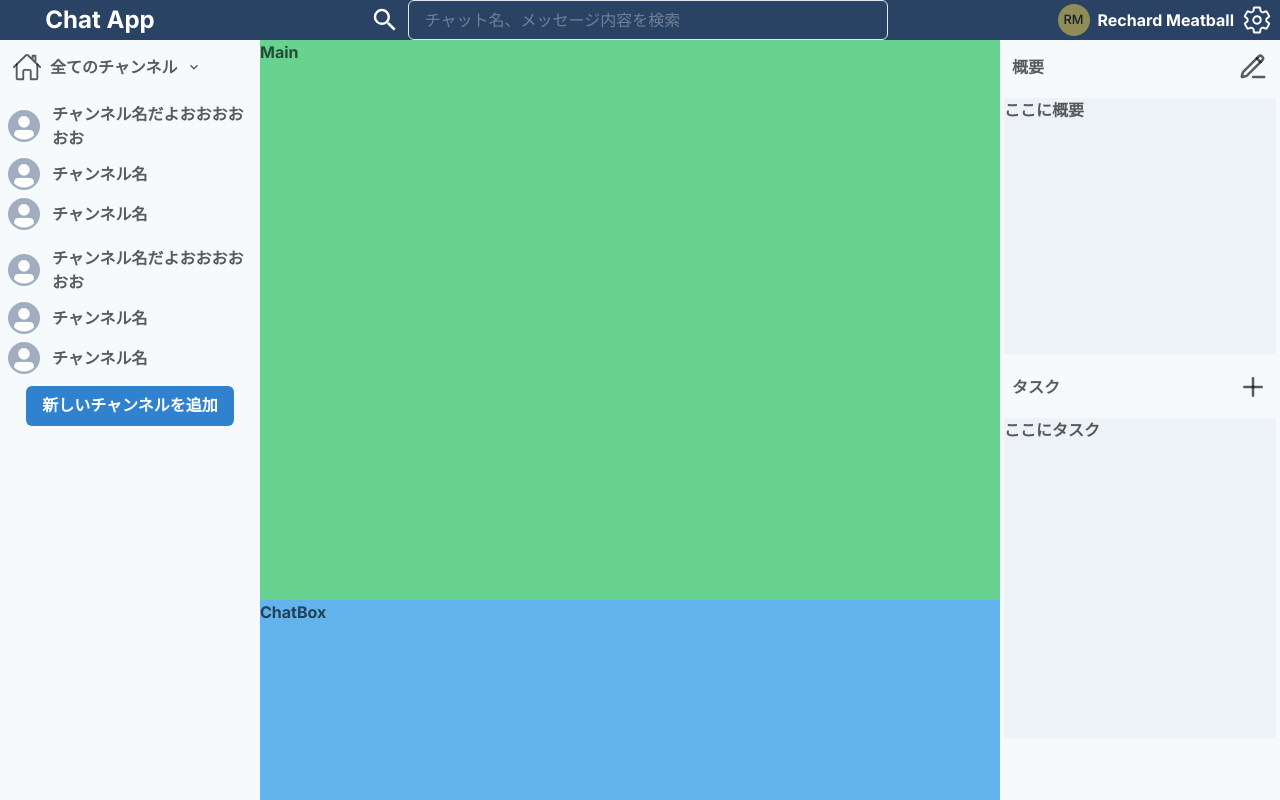
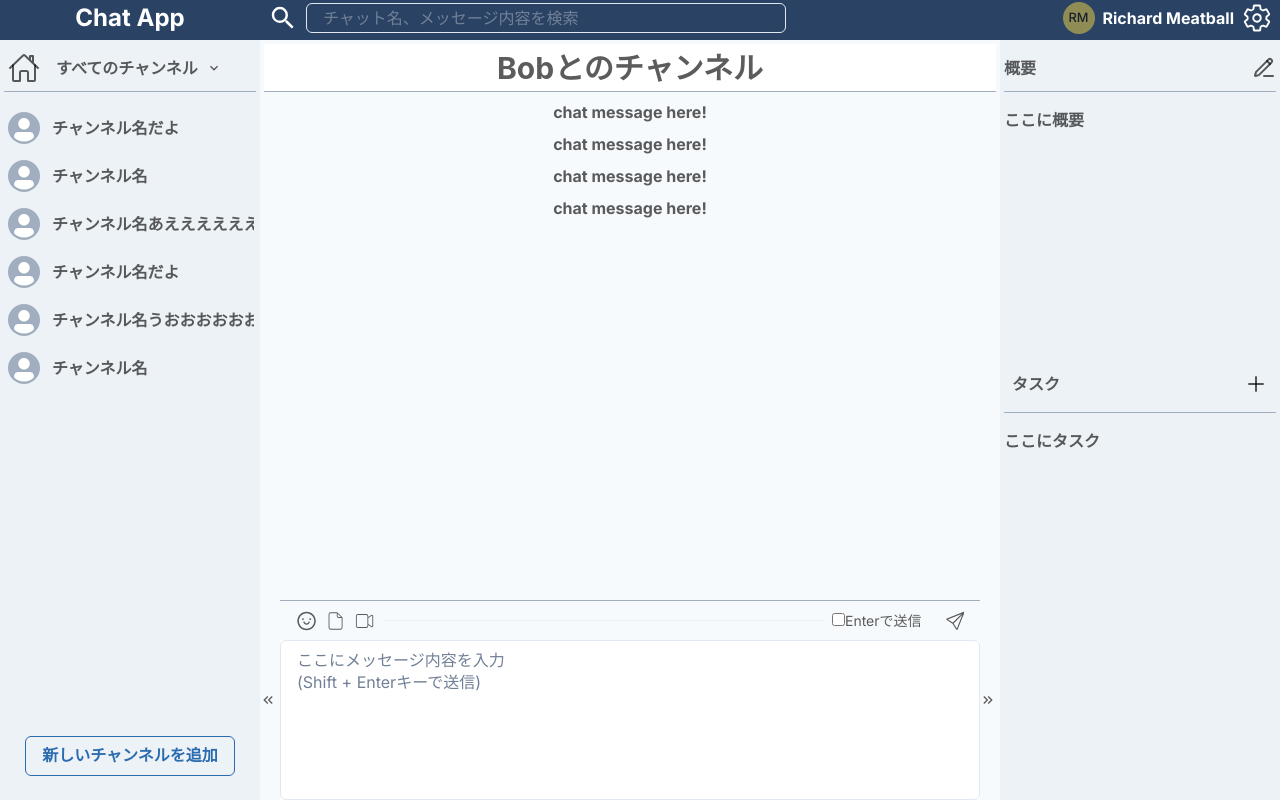
Before and after one commit to RimuMurakami/chatapp-frontend, a Next.js app: page /chat in a window 1280 px wide. Built offline with nearby package versions, Linux system fonts and the light colour scheme.

Commit message:
done text-input

```diff
--- /dev/null
+++ b/app/(features)/chat/components/layout/chat-message.tsx
@@ -0,0 +1,28 @@
+import { Divider, Heading, Text, VStack } from "@chakra-ui/react";
+
+export function ChatMessage() {
+  return (
+    <>
+      <VStack p={1}>
+        {/* <Heading w={"100%"} textAlign={"center"} bgColor={"white"}> */}
+        <Heading
+          display={"flex"}
+          alignItems={"center"}
+          justifyContent={"center"}
+          w={"100%"}
+          h={"12"}
+          size={"lg"}
+          bgColor={"white"}
+          borderBottom={"1px solid"}
+          borderColor={"gray.400"}
+        >
+          Bobとのチャンネル
+        </Heading>
+        <Text>chat message here!</Text>
+        <Text>chat message here!</Text>
+        <Text>chat message here!</Text>
+        <Text>chat message here!</Text>
+      </VStack>
+    </>
+  );
+}
--- a/app/(features)/chat/components/layout/header.tsx
+++ b/app/(features)/chat/components/layout/header.tsx
@@ -7,16 +7,18 @@ export function Header() {
     <>
       <Box color={"white"}>
         <HStack justify={"space-between"}>
-          <Text textAlign={"center"} fontSize={"x-large"} w={"200px"}>
-            Chat App
-          </Text>
           <HStack>
-            <MdOutlineSearch size="30px" />
-            <Input w={"30rem"} placeholder="チャット名、メッセージ内容を検索" />
+            <Text textAlign={"center"} fontSize={"x-large"} w={"260px"}>
+              Chat App
+            </Text>
+            <HStack>
+              <MdOutlineSearch size="30px" />
+              <Input h={"30px"} w={"30rem"} placeholder="チャット名、メッセージ内容を検索" />
+            </HStack>
           </HStack>
           <HStack mr={"2"}>
             <Avatar name="Rechard Meatball" src="" size={"sm"} />
-            <Text>Rechard Meatball</Text>
+            <Text>Richard Meatball</Text>
             <IoSettingsOutline size="30px" />
           </HStack>
         </HStack>
--- a/app/(features)/chat/components/layout/left-sidenav.tsx
+++ b/app/(features)/chat/components/layout/left-sidenav.tsx
@@ -1,20 +1,22 @@
 import { IoHomeOutline } from "react-icons/io5";
 import { MdKeyboardArrowDown } from "react-icons/md";
-import { Avatar, Box, Button, HStack, Text, VStack } from "@chakra-ui/react";
+import { Avatar, Box, Button, Flex, HStack, Text, VStack } from "@chakra-ui/react";
 
 export function LeftSideNav() {
   return (
-    <Box m={1}>
-      <HStack p={2} pb={4}>
-        <IoHomeOutline size="30px" />
-        <Text>全てのチャンネル</Text>
-        <MdKeyboardArrowDown />
+    <Box m={1} maxH={"calc(100dvh - 40px)"}>
+      <HStack px={1} h={12} borderBottom={"1px solid"} borderColor={"gray.400"}>
+        <IoHomeOutline size="32px" />
+        <HStack pl={2}>
+          <Text>すべてのチャンネル</Text>
+          <MdKeyboardArrowDown />
+        </HStack>
       </HStack>
-      <VStack>
-        <VStack align={"flex-start"} p={1}>
+      <VStack pt={4} justify={"space-between"} align={"start"} h={"calc(100dvh - 40px - 64px)"}>
+        <VStack align={"start"} p={1} gap={4} isTruncated maxW={"250px"}>
           <HStack gap={3}>
             <Avatar size={"sm"} />
-            <Text>チャンネル名だよおおおおおお</Text>
+            <Text>チャンネル名だよ</Text>
           </HStack>
           <HStack gap={3}>
             <Avatar size={"sm"} />
@@ -22,24 +24,24 @@ export function LeftSideNav() {
           </HStack>
           <HStack gap={3}>
             <Avatar size={"sm"} />
-            <Text>チャンネル名</Text>
-          </HStack>
-        </VStack>
-        <VStack align={"flex-start"} p={1}>
-          <HStack gap={3}>
-            <Avatar size={"sm"} />
-            <Text>チャンネル名だよおおおおおお</Text>
+            <Text>チャンネル名あええええええええええ</Text>
           </HStack>
           <HStack gap={3}>
             <Avatar size={"sm"} />
-            <Text>チャンネル名</Text>
+            <Text>チャンネル名だよ</Text>
+          </HStack>
+          <HStack gap={3}>
+            <Avatar size={"sm"} />
+            <Text>チャンネル名うおおおおおおおおおおおおおおおおお</Text>
           </HStack>
           <HStack gap={3}>
             <Avatar size={"sm"} />
             <Text>チャンネル名</Text>
           </HStack>
         </VStack>
-        <Button colorScheme={"blue"}>新しいチャンネルを追加</Button>
+        <Button display={"flex"} alignSelf={"center"} mb={3} colorScheme={"blue"} variant={"outline"}>
+          新しいチャンネルを追加
+        </Button>
       </VStack>
     </Box>
   );
--- a/app/(features)/chat/components/layout/right-sidenav.tsx
+++ b/app/(features)/chat/components/layout/right-sidenav.tsx
@@ -4,22 +4,22 @@ import { Avatar, Box, HStack, Text, VStack } from "@chakra-ui/react";
 
 export function RightSideNav() {
   return (
-    <Box m={1}>
+    <Box m={1} maxH={"calc(100dvh - 40px)"}>
       <Box h={"40dvh"}>
-        <HStack p={2} pb={4} justify={"space-between"}>
+        <HStack h={"12"} justify={"space-between"} borderBottom={"1px solid"} borderColor={"gray.400"}>
           <Text>概要</Text>
-          <LuPencilLine size="30px" />
+          <LuPencilLine size="24px" />
         </HStack>
-        <Box w={"100%"} h={"80%"} bgColor={"gray.100"}>
+        <Box pt={4} w={"100%"} h={"80%"} bgColor={"gray.100"}>
           ここに概要
         </Box>
       </Box>
-      <Box h={"40dvh"}>
-        <HStack p={2} pb={4} justify={"space-between"}>
+      <Box>
+        <HStack p={2} pb={4} justify={"space-between"} borderBottom={"1px solid"} borderColor={"gray.400"}>
           <Text>タスク</Text>
-          <LuPlus size="30px" />
+          <LuPlus size="24px" />
         </HStack>
-        <Box w={"100%"} h={"100%"} bgColor={"gray.100"}>
+        <Box pt={4} w={"100%"} h={"100%"} bgColor={"gray.100"}>
           ここにタスク
         </Box>
       </Box>
--- /dev/null
+++ b/app/(features)/chat/components/layout/text-input.tsx
@@ -0,0 +1,59 @@
+import { AiOutlineSmile } from "react-icons/ai";
+import { CiFileOn, CiVideoOn } from "react-icons/ci";
+import { MdKeyboardDoubleArrowLeft, MdKeyboardDoubleArrowRight } from "react-icons/md";
+import { BsSend } from "react-icons/bs";
+import { Box, Divider, Flex, Grid, GridItem, HStack, Textarea } from "@chakra-ui/react";
+
+export function TextInput() {
+  return (
+    <>
+      <Grid
+        templateAreas={`"leftArrow top rightArrow "
+                  "leftArrow textInput rightArrow"`}
+        gridTemplateRows={"40px 1fr"}
+        gridTemplateColumns={"20px 1fr 20px"}
+        h="100%"
+        color="blackAlpha.700"
+        fontWeight="bold"
+      >
+        <GridItem bg="gray.50" area={"leftArrow"}>
+          <Flex h={"100%"} align={"center"}>
+            <MdKeyboardDoubleArrowLeft />
+          </Flex>
+        </GridItem>
+        <GridItem bg="gray.50" area={"top"} borderTop={"1px solid"} borderColor={"gray.400"}>
+          <HStack h={"100%"} align={"center"} px={4}>
+            <AiOutlineSmile size={"32px"} />
+            <CiFileOn size={"32px"} />
+            <CiVideoOn size={"32px"} />
+            <Divider />
+            <Box w={"10rem"} fontWeight={"normal"} fontSize={"sm"}>
+              <label>
+                <input type="checkbox" name="" id="" />
+                Enterで送信
+              </label>
+            </Box>
+            <BsSend size={"28px"} />
+          </HStack>
+        </GridItem>
+        <GridItem bg="gray.50" area={"rightArrow"}>
+          <Flex h={"100%"} align={"center"}>
+            <MdKeyboardDoubleArrowRight />
+          </Flex>
+        </GridItem>
+        <GridItem area={"textInput"}>
+          <Flex h={"100%"} direction={"column"}>
+            <Textarea
+              border="1px"
+              borderColor="gray.200"
+              placeholder={`ここにメッセージ内容を入力\n(Shift + Enterキーで送信)`}
+              flex={1}
+              resize={"none"}
+              _placeholder={{ color: "gray.500" }}
+            />
+          </Flex>
+        </GridItem>
+      </Grid>
+    </>
+  );
+}
--- a/app/(features)/chat/page.tsx
+++ b/app/(features)/chat/page.tsx
@@ -1,17 +1,19 @@
 "use client";
+import { Grid, GridItem } from "@chakra-ui/react";
 
-import { Grid, GridItem } from "@chakra-ui/react";
 import { Header } from "./components/layout/header";
 import { LeftSideNav } from "./components/layout/left-sidenav";
 import { RightSideNav } from "./components/layout/right-sidenav";
+import { TextInput } from "./components/layout/text-input";
+import { ChatMessage } from "./components/layout/chat-message";
 
 export default function Page() {
   return (
     <>
       <Grid
         templateAreas={`"header header header "
-                  "leftSideNav main rightSideNav"
-                  "leftSideNav chatBox rightSideNav"`}
+                  "leftSideNav chat-message rightSideNav"
+                  "leftSideNav textInput rightSideNav"`}
         gridTemplateRows={"40px 1fr 200px"}
         gridTemplateColumns={"260px 1fr 280px"}
         h="100dvh"
@@ -21,17 +23,17 @@ export default function Page() {
         <GridItem bg="blue.800" area={"header"}>
           <Header />
         </GridItem>
-        <GridItem bg="gray.50" area={"leftSideNav"}>
+        <GridItem bg="gray.100" area={"leftSideNav"}>
           <LeftSideNav />
         </GridItem>
-        <GridItem bg="green.300" area={"main"}>
-          Main
+        <GridItem bg="gray.50" area={"chat-message"}>
+          <ChatMessage />
         </GridItem>
-        <GridItem bg="gray.50" area={"rightSideNav"}>
+        <GridItem bg="gray.100" area={"rightSideNav"}>
           <RightSideNav />
         </GridItem>
-        <GridItem bg="blue.300" area={"chatBox"}>
-          ChatBox
+        <GridItem bg="white" area={"textInput"}>
+          <TextInput />
         </GridItem>
       </Grid>
     </>
```
Also changed, not shown: app/(features)/chat/components/layout/chatbox.tsx (deleted), app/(features)/chat/components/layout/message.tsx (deleted).
